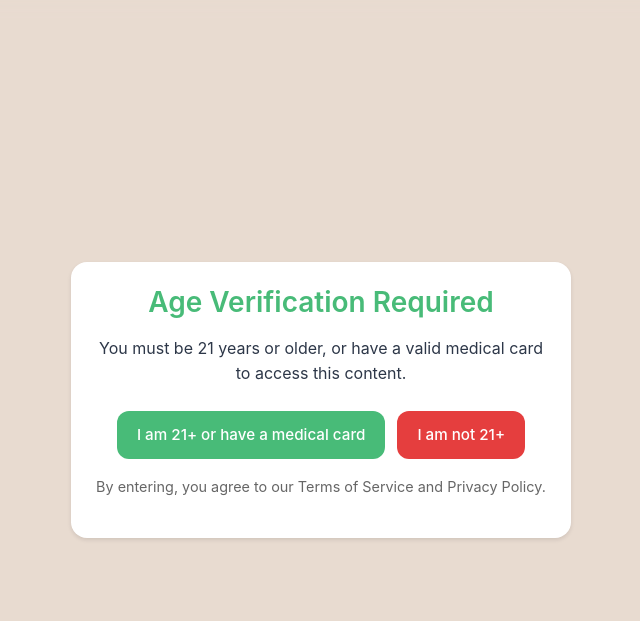
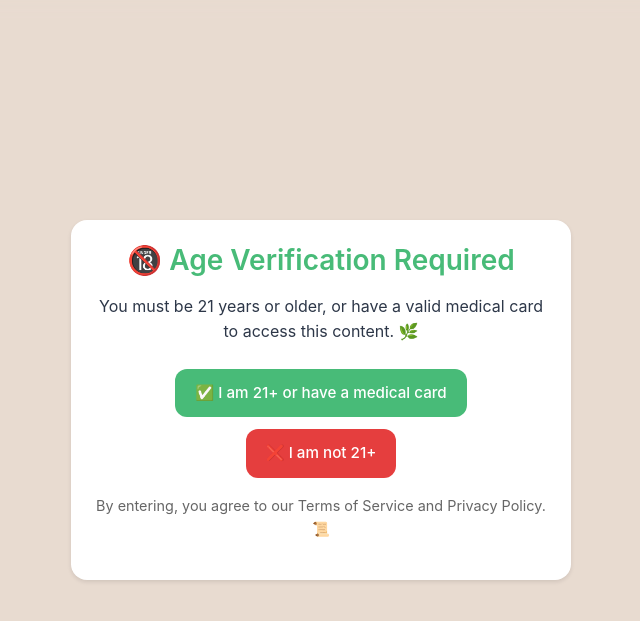
Before and after one commit to sashzabegalin/Cannabis-Chat, a Flask app: page / in a window 1280 px wide. Shown: the top 621 px of the page, without its empty margins (319-959 px from the left). Run offline with Flask 3, Linux system fonts and the light colour scheme.

Commit message:
Agent query: Does the age verification modal look good with the new emojis and red decline button?
Update age verification modal with emojis and icons for clarity.

Screenshot: https://storage.googleapis.com/screenshot-production-us-central1/8252cc56-6144-4ac3-9e34-39b687a2cce0/945c2e96-7584-4f41-9942-6d27adbdd7d2.jpg

```diff
--- a/templates/index.html
+++ b/templates/index.html
@@ -11,14 +11,14 @@
 <body>
     <div class="age-verify-modal" id="ageVerifyModal">
         <div class="age-verify-content animate__animated animate__fadeIn">
-            <h2>Age Verification Required</h2>
-            <p>You must be 21 years or older, or have a valid medical card to access this content.</p>
+            <h2>🔞 Age Verification Required</h2>
+            <p>You must be 21 years or older, or have a valid medical card to access this content. 🌿</p>
             <div class="age-verify-buttons">
-                <button class="choice-button" id="verifyAge">I am 21+ or have a medical card</button>
-                <button class="choice-button decline" id="declineAge">I am not 21+</button>
+                <button class="choice-button" id="verifyAge">✅ I am 21+ or have a medical card</button>
+                <button class="choice-button decline" id="declineAge">❌ I am not 21+</button>
             </div>
             <p class="mt-3" style="font-size: 0.9rem; color: #666;">
-                By entering, you agree to our Terms of Service and Privacy Policy.
+                By entering, you agree to our Terms of Service and Privacy Policy. 📜
             </p>
         </div>
     </div>
```
